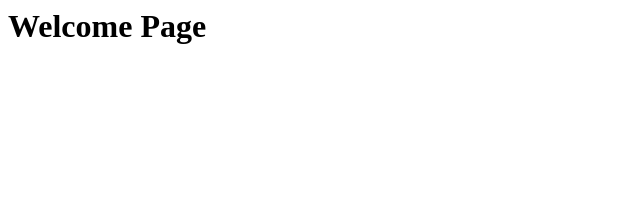
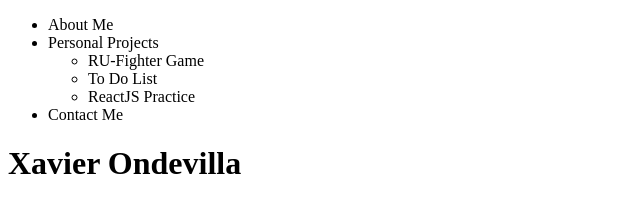
Before and after one commit to XavierDeLeon/repo, a plain HTML site: page index.html in a window 1280 px wide. Shown: the whole page, without its empty margins (0-640 px from the left). Drawn offline with Linux system fonts and the light colour scheme.

Commit message:
Update index.html

```diff
--- a/index.html
+++ b/index.html
@@ -1 +1,31 @@
-<h1> Welcome Page </h2>
+<!DOCTYPE html>
+<html>
+
+  <head>
+    <title>Home</title>
+    <meta charset="UTF-8">
+  </head>
+
+  <body>
+
+    <div id="menu_container">
+      <ul id="menu">
+        <li id="about">About Me</li>
+        <li id="project_menu">
+          Personal Projects
+          <ul id="projects">
+            <li id="ru_fighter">RU-Fighter Game</li>
+            <li id="angular_project">To Do List</li>
+            <li id="reactJS_project">ReactJS Practice</li>
+          </ul>
+        </li>
+        <li id="contact">Contact Me</li>
+      </ul>
+    </div>
+
+    <div id="name">
+      <h1> Xavier Ondevilla </h2>
+    </div>
+
+  </body>
+</html>
```
